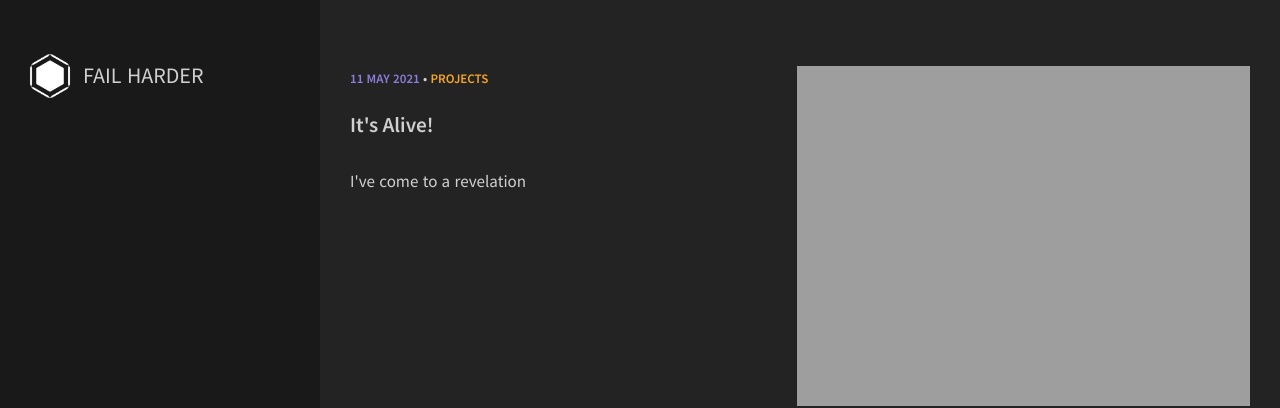
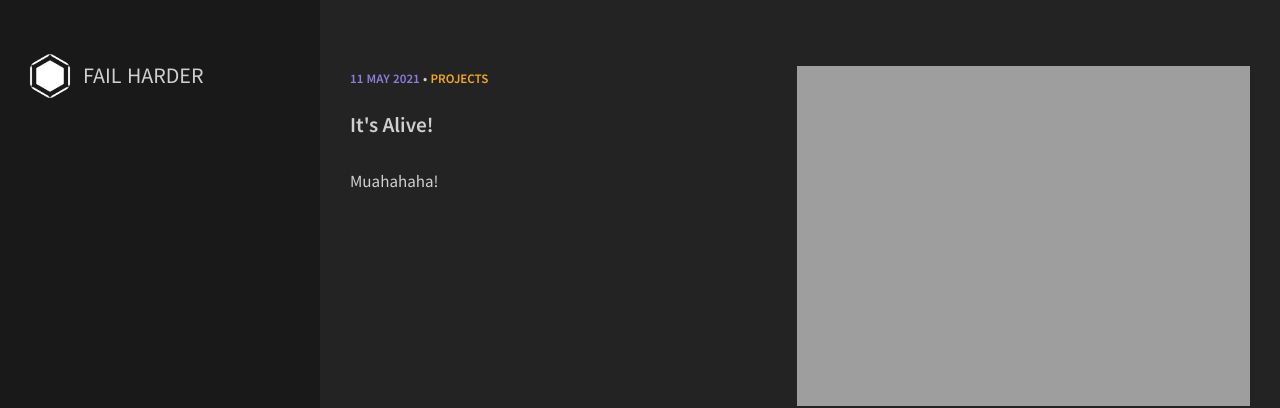
Before and after one commit to uynitsuj/uynitsuj.github.io, a Jekyll site: the page built from index.html, in a window 1280 px wide. Shown: the top 408 px of the page. Built offline with Jekyll 4.4.1, drawn with Linux system fonts in a browser that asks for light colours.

Commit message:
Update 2021-05-11-its-alive.md

```diff
--- a/_posts/2021-05-11-its-alive.md
+++ b/_posts/2021-05-11-its-alive.md
@@ -1,7 +1,7 @@
 ---
 layout: post
 title:  "It's Alive!"
-excerpt: "I've come to a revelation"
+excerpt: "Muahahaha!"
 categories: [projects]
 image: gallery/ezgif-3-fced31d97cb5.gif
 ---
```
